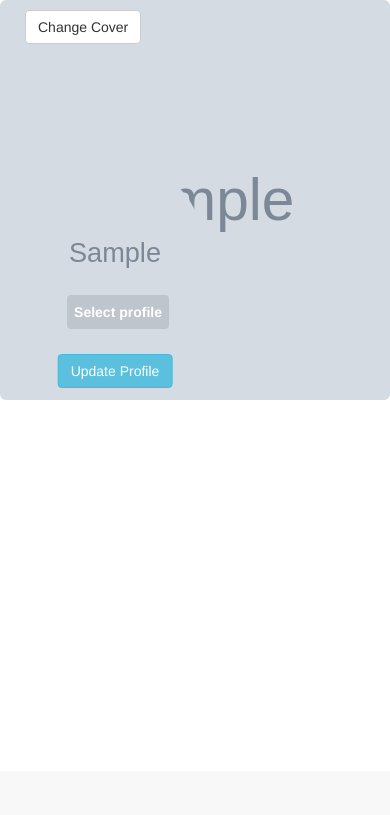
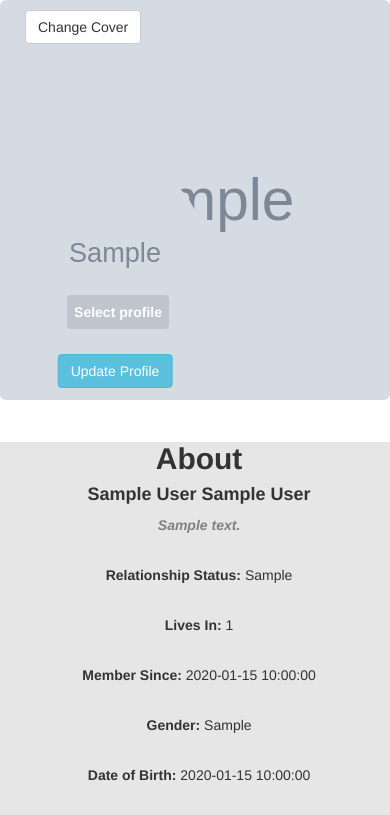
Before and after one commit to OrionJoshi/Social-Network, a PHP site: page /profile.php in a window 390 px wide. Shown: the part 73-888 px from the top of the page. Before the commit the page ends 473 px from the top, so only its background shows below. Run offline with PHP 8.4, Linux system fonts and the light colour scheme; the visitor is signed in with stand-in values (Sample User, id 1); tables that the repository leaves empty or names only in its code hold one stand-in row (values such as "Sample post"); grey boxes marked "Sample" are stand-in pictures.

Commit message:
user information show in profile page

```diff
--- a/profile.php
+++ b/profile.php
@@ -138,6 +138,27 @@
                 }
             }
         ?>
+        <div class="col-sm-2">
+
+        </div>
+    </div>
+    <div class="row">
+        <div class="col-sm-2">
+        </div>
+        <div class="col-sm-2" style="background-color: #e6e6e6; text-align:center;left:0.9%;border-radius: 5px;">
+            <?php
+                 echo "
+                    <center><h2><strong>About</strong></h2></center>
+                    <center><h4><strong>$first_name $last_name</strong></h4></center>
+                    <p><strong><i style='color:grey;'>$describe_user</i></strong></p><br>
+                    <p><strong>Relationship Status: </strong> $relationship_status</p><br>
+                    <p><strong>Lives In: </strong> $user_country</p><br>
+                    <p><strong>Member Since: </strong> $register_date</p><br>
+                    <p><strong>Gender: </strong> $user_gender</p><br>
+                    <p><strong>Date of Birth: </strong> $user_birthday</p><br>
+                    ";
+            ?>
+        </div>
     </div>
 </body>
 </html>
```
